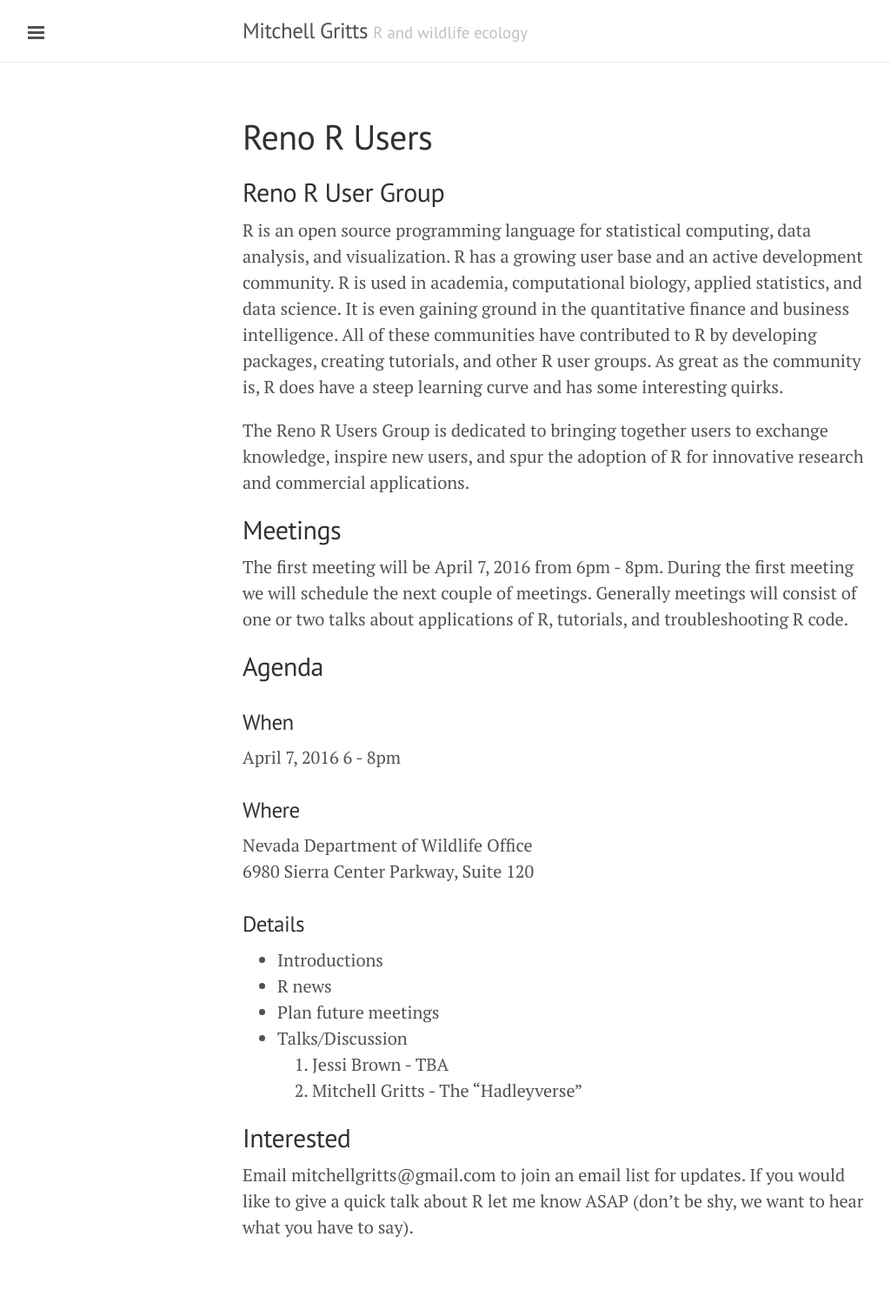
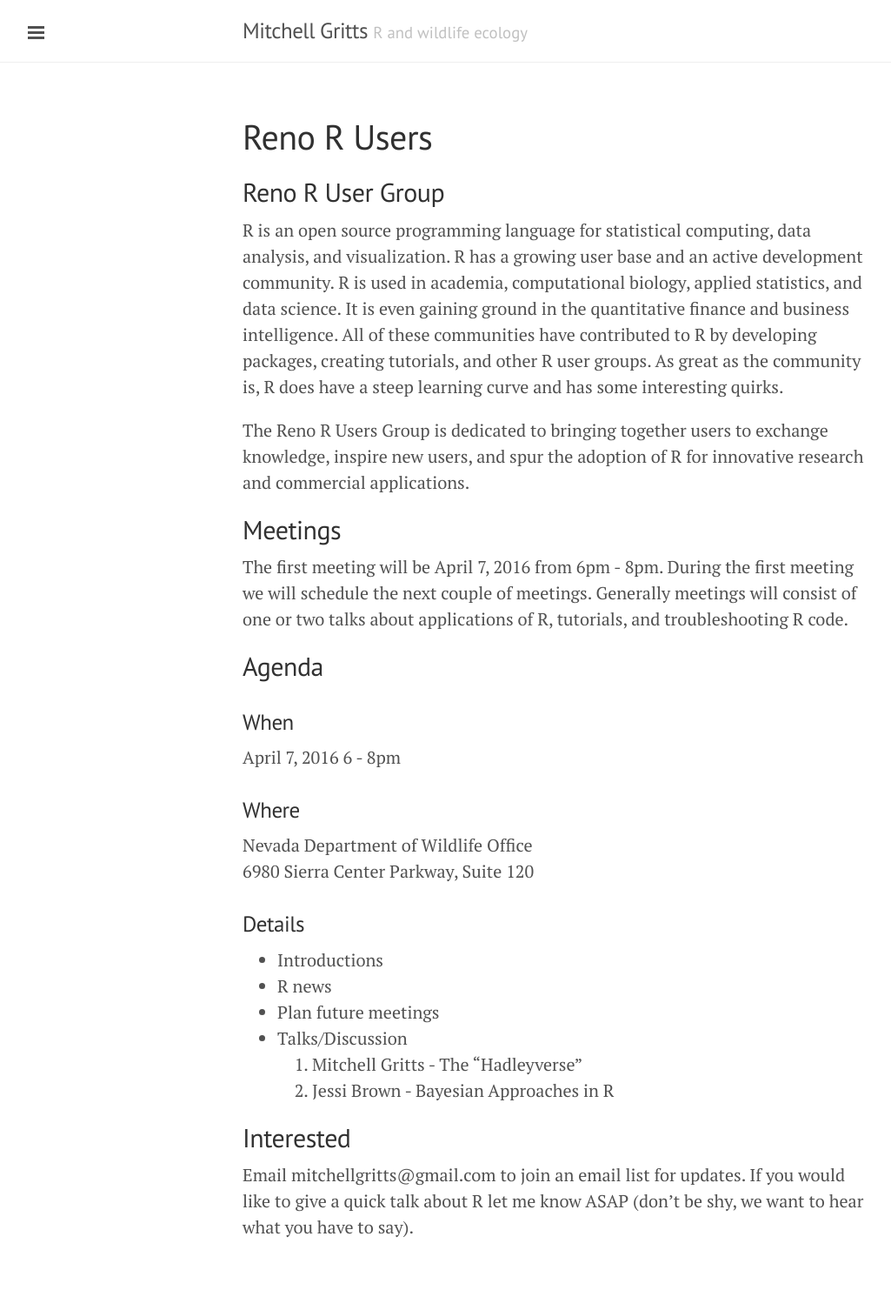
Before and after one commit to andrianaimisa/mgritts.github.io, a Jekyll site: the page built from rugreno.md, in a window 1280 px wide. Shown: the whole page at 87% size, without its empty margins (1-1026 px from the left). Built offline with Jekyll 4.4.1, drawn with Linux system fonts in a browser that asks for light colours.

Commit message:
more updates to renorug

```diff
--- a/rugreno.md
+++ b/rugreno.md
@@ -28,8 +28,8 @@ Nevada Department of Wildlife Office
 * R news
 * Plan future meetings
 * Talks/Discussion
-  1. Jessi Brown - TBA
-  2. Mitchell Gritts - The "Hadleyverse"
+  1. Mitchell Gritts - The "Hadleyverse"
+  2. Jessi Brown - Bayesian Approaches in R
 
 ## Interested
 
```
